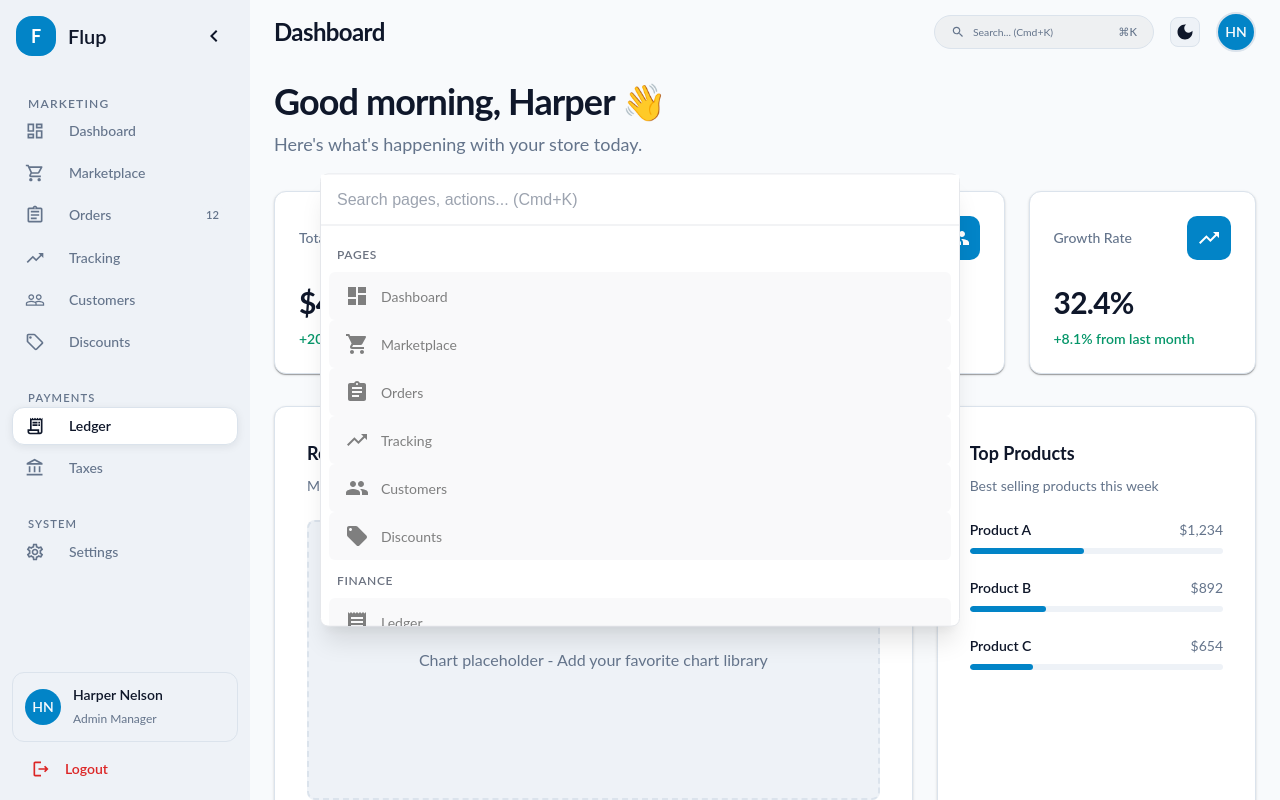
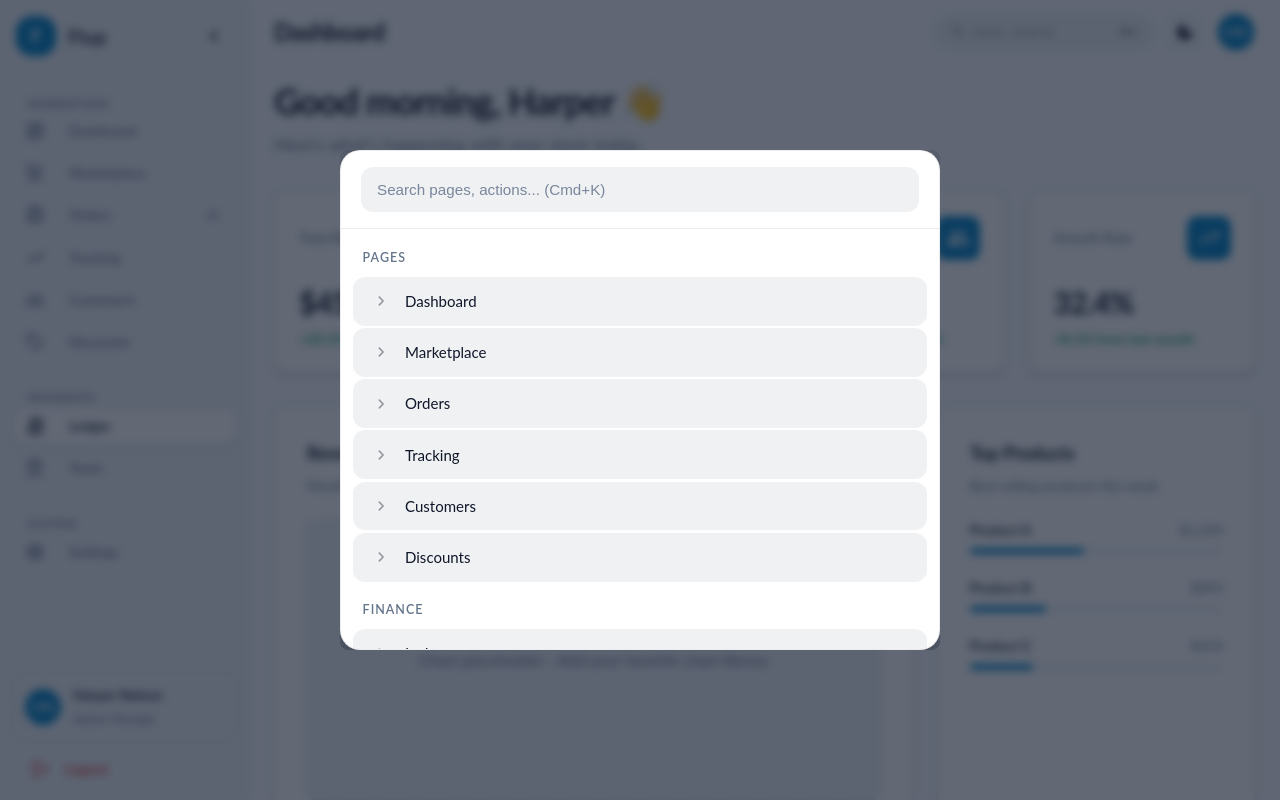
Before and after one commit to SatriyoRizkyansah/sr-template, a React (Vite) app: page /ledger in a window 1280 px wide. Both pictures are taken after a click on the element "⌘K". Shown: the top 800 px of the page. Built offline with nearby package versions, Linux system fonts and the light colour scheme.

Commit message:
feat: Refactor CommandPalette component to use MUI Dialog; enhance styling and structure for improved usability

```diff
--- a/src/components/CommandPalette.css
+++ b/src/components/CommandPalette.css
@@ -1,157 +1,107 @@
-.cmdk-wrapper {
+.command-dialog {
+  width: 100%;
+  border-radius: 20px;
+  background: var(--card);
+  border: 1px solid rgba(15, 23, 42, 0.08);
+  box-shadow:
+    0 20px 80px rgba(15, 23, 42, 0.35),
+    0 8px 20px rgba(15, 23, 42, 0.2);
   overflow: hidden;
+}
+
+.command-root {
+  display: flex;
+  flex-direction: column;
   width: 100%;
 }
 
-/* Dialog Styling */
-[cmdk-root] {
-  position: fixed;
-  top: 50%;
-  left: 50%;
-  transform: translate(-50%, -50%);
-  width: 90vw;
-  max-width: 640px;
-  border-radius: 8px;
-  background: #ffffff;
-  border: 1px solid #e5e7eb;
-  box-shadow: 0 20px 25px -5px rgba(0, 0, 0, 0.1), 0 10px 10px -5px rgba(0, 0, 0, 0.04);
-  z-index: 9999;
-  animation: slideIn 0.2s cubic-bezier(0.4, 0, 0.2, 1);
+.command-input-wrapper {
+  padding: 1rem 1.25rem;
+  border-bottom: 1px solid rgba(15, 23, 42, 0.08);
 }
 
-@keyframes slideIn {
-  from {
-    opacity: 0;
-    transform: translate(-50%, -48%);
-  }
-  to {
-    opacity: 1;
-    transform: translate(-50%, -50%);
-  }
+.command-input {
+  width: 100%;
+  border: none;
+  outline: none;
+  background: rgba(71, 85, 105, 0.08);
+  color: var(--foreground);
+  font-size: 0.95rem;
+  font-weight: 500;
+  padding: 0.9rem 1rem;
+  border-radius: 12px;
 }
 
-/* Dialog Overlay */
-[cmdk-dialog-overlay] {
-  position: fixed;
-  inset: 0;
-  z-index: 9998;
-  background: rgba(0, 0, 0, 0.5);
-  animation: fadeIn 0.2s ease;
+.command-input::placeholder {
+  color: var(--muted-foreground);
+  opacity: 0.85;
 }
 
-@keyframes fadeIn {
-  from {
-    opacity: 0;
-  }
-  to {
-    opacity: 1;
-  }
+.command-list {
+  max-height: 420px;
+  overflow-y: auto;
+  padding: 0.5rem 0.75rem 1rem;
 }
 
-/* Input Styling */
-.cmdk-input {
-  width: 100%;
-  padding: 1rem;
-  border: none;
-  background: #ffffff;
-  color: #000000;
-  font-size: 1rem;
-  font-weight: 500;
-  outline: none;
-  border-bottom: 1px solid #e5e7eb;
-}
-
-.cmdk-input::placeholder {
-  color: #9ca3af;
-}
-
-/* List Styling */
-.cmdk-list {
-  max-height: 400px;
-  overflow-y: auto;
-  padding: 0.5rem 0;
-}
-
-/* Scrollbar Styling */
-.cmdk-list::-webkit-scrollbar {
+.command-list::-webkit-scrollbar {
   width: 6px;
 }
 
-.cmdk-list::-webkit-scrollbar-track {
-  background: transparent;
+.command-list::-webkit-scrollbar-thumb {
+  background: rgba(148, 163, 184, 0.6);
+  border-radius: 999px;
 }
 
-.cmdk-list::-webkit-scrollbar-thumb {
-  background: #d1d5db;
-  border-radius: 3px;
+.command-group {
+  padding: 0.35rem 0;
 }
 
-.cmdk-list::-webkit-scrollbar-thumb:hover {
-  background: #9ca3af;
+.command-heading {
+  font-size: 0.78rem;
+  letter-spacing: 0.08em;
+  text-transform: uppercase;
+  color: var(--muted-foreground);
+  font-weight: 600;
+  padding: 0.4rem 0.6rem;
 }
 
-/* Group Styling */
-[cmdk-group] {
-  overflow: hidden;
-  padding: 0;
+.command-item {
+  display: flex;
+  align-items: center;
+  gap: 0.65rem;
+  padding: 0.65rem 0.85rem;
+  margin: 0.15rem 0;
+  border-radius: 12px;
+  color: var(--foreground);
+  font-size: 0.94rem;
+  cursor: pointer;
+  transition:
+    background-color 0.15s ease,
+    color 0.15s ease;
 }
 
-[cmdk-group-heading] {
-  px: 1rem;
-  py: 0.75rem;
-  color: #6b7280;
-  font-size: 0.75rem;
-  font-weight: 600;
-  letter-spacing: 0.05em;
-  text-transform: uppercase;
-  padding: 0.75rem 1rem 0.5rem 1rem;
+.command-item[data-selected],
+.command-item:hover {
+  background-color: rgba(15, 23, 42, 0.06);
+  color: var(--foreground);
 }
 
-/* Item Styling */
-.cmdk-item,
-[cmdk-item] {
-  position: relative;
-  display: flex;
+.command-arrow {
+  display: inline-flex;
   align-items: center;
-  gap: 0.75rem;
-  padding: 0.75rem 1rem;
-  margin: 0 0.5rem;
-  border-radius: 6px;
-  cursor: pointer;
-  color: #000000;
-  font-size: 0.875rem;
-  user-select: none;
-  transition: all 0.15s ease;
+  justify-content: center;
+  width: 28px;
+  height: 28px;
+  color: rgba(15, 23, 42, 0.4);
 }
 
-[cmdk-item][data-selected] {
-  background: #f3f4f6;
-  color: #000000;
+.command-item-label {
+  flex: 1;
 }
 
-[cmdk-item][data-disabled] {
-  pointer-events: none;
-  opacity: 0.5;
-}
-
-.cmdk-item:hover:not([data-disabled]),
-[cmdk-item]:hover:not([data-disabled]) {
-  background: #f3f4f6;
-  color: #000000;
-}
-
-/* Icon Styling */
-.cmdk-icon {
-  width: 18px;
-  height: 18px;
-  flex-shrink: 0;
-  color: #000000;
-}
-
-/* Empty State */
-[cmdk-empty] {
+.command-empty {
   padding: 2rem 1rem;
   text-align: center;
-  color: #9ca3af;
-  font-size: 0.875rem;
+  color: var(--muted-foreground);
+  font-size: 0.9rem;
 }
--- a/src/components/CommandPalette.tsx
+++ b/src/components/CommandPalette.tsx
@@ -1,20 +1,9 @@
 import React from "react";
 import { Command } from "cmdk";
 import { useNavigate } from "react-router-dom";
+import { Dialog, DialogContent, Box } from "@mui/material";
 import { useTheme } from "../theme/useTheme";
-import {
-  Dashboard as DashboardIcon,
-  ShoppingCart as MarketplaceIcon,
-  Assignment as OrdersIcon,
-  TrendingUp as TrackingIcon,
-  People as CustomersIcon,
-  LocalOffer as DiscountsIcon,
-  Receipt as LedgerIcon,
-  AccountBalance as TaxesIcon,
-  Settings as SettingsIcon,
-  DarkMode as DarkModeIcon,
-  LightMode as LightModeIcon,
-} from "@mui/icons-material";
+import { KeyboardArrowRightRounded as ArrowIcon } from "@mui/icons-material";
 import "./CommandPalette.css";
 
 interface CommandPaletteProps {
@@ -23,13 +12,16 @@ interface CommandPaletteProps {
 }
 
 const CommandPalette: React.FC<CommandPaletteProps> = ({ isOpen: externalOpen, onOpenChange }) => {
-  const [open, setOpen] = React.useState(false);
+  const [internalOpen, setInternalOpen] = React.useState(false);
   const navigate = useNavigate();
   const { mode, toggleColorMode } = useTheme();
+  const inputRef = React.useRef<HTMLInputElement>(null);
 
-  const currentOpen = externalOpen !== undefined ? externalOpen : open;
+  const currentOpen = externalOpen !== undefined ? externalOpen : internalOpen;
   const setCurrentOpen = (newOpen: boolean) => {
-    setOpen(newOpen);
+    if (externalOpen === undefined) {
+      setInternalOpen(newOpen);
+    }
     onOpenChange?.(newOpen);
   };
 
@@ -51,75 +43,125 @@ const CommandPalette: React.FC<CommandPaletteProps> = ({ isOpen: externalOpen, o
     setCurrentOpen(false);
   };
 
+  React.useEffect(() => {
+    if (currentOpen) {
+      requestAnimationFrame(() => {
+        inputRef.current?.focus();
+      });
+    }
+  }, [currentOpen]);
+
+  const commandSections = [
+    {
+      heading: "Pages",
+      items: [
+        { label: "Dashboard", path: "/dashboard", keywords: ["home", "dashboard", "overview"] },
+        { label: "Marketplace", path: "/marketplace", keywords: ["shop", "marketplace", "store"] },
+        { label: "Orders", path: "/orders", keywords: ["order", "orders", "purchases"] },
+        { label: "Tracking", path: "/tracking", keywords: ["track", "tracking", "shipment"] },
+        { label: "Customers", path: "/customers", keywords: ["customer", "customers", "users", "people"] },
+        { label: "Discounts", path: "/discounts", keywords: ["discount", "discounts", "promo", "offer"] },
+      ],
+    },
+    {
+      heading: "Finance",
+      items: [
+        { label: "Ledger", path: "/ledger", keywords: ["ledger", "accounting", "books"] },
+        { label: "Taxes", path: "/taxes", keywords: ["tax", "taxes", "finance"] },
+      ],
+    },
+    {
+      heading: "Components",
+      items: [{ label: "Settings", path: "/settings", keywords: ["setting", "settings", "config", "configuration"] }],
+    },
+  ];
+
+  const renderCommandItem = (item: { label: string; keywords: string[]; action: () => void; value: string }) => {
+    const handleAction = () => {
+      item.action();
+    };
+
+    return (
+      <Command.Item
+        key={item.value}
+        value={item.value}
+        keywords={item.keywords}
+        className="command-item"
+        onSelect={handleAction}
+        onPointerDown={(event) => {
+          event.preventDefault();
+          handleAction();
+        }}
+      >
+        <span className="command-arrow">
+          <ArrowIcon fontSize="small" />
+        </span>
+        <span className="command-item-label">{item.label}</span>
+      </Command.Item>
+    );
+  };
+
   return (
-    <Command.Dialog open={currentOpen} onOpenChange={setCurrentOpen}>
-      <div className="cmdk-wrapper">
-        <Command.Input placeholder="Search pages, actions... (Cmd+K)" className="cmdk-input" />
-        <Command.List className="cmdk-list">
-          <Command.Empty>No results found.</Command.Empty>
+    <Dialog
+      open={currentOpen}
+      onClose={() => setCurrentOpen(false)}
+      fullWidth
+      maxWidth="sm"
+      slotProps={{
+        backdrop: {
+          sx: {
+            backgroundColor: "rgba(15, 23, 42, 0.65)",
+            backdropFilter: "blur(4px)",
+          },
+        },
+        paper: {
+          sx: {
+            background: "transparent",
+            boxShadow: "none",
+          },
+        },
+      }}
+    >
+      <DialogContent sx={{ p: 0 }}>
+        <Box className="command-dialog">
+          <Command label="Global command menu" className="command-root">
+            <div className="command-input-wrapper">
+              <Command.Input ref={inputRef} autoFocus placeholder="Search pages, actions... (Cmd+K)" className="command-input" />
+            </div>
+            <Command.List className="command-list">
+              <Command.Empty className="command-empty">No results found.</Command.Empty>
 
-          <Command.Group heading="Pages" className="cmdk-group">
-            <Command.Item onSelect={() => handleNavigation("/dashboard")} keywords={["home", "dashboard", "overview"]} value="dashboard" className="cmdk-item">
-              <DashboardIcon className="cmdk-icon" />
-              Dashboard
-            </Command.Item>
-            <Command.Item onSelect={() => handleNavigation("/marketplace")} keywords={["shop", "marketplace", "store"]} value="marketplace" className="cmdk-item">
-              <MarketplaceIcon className="cmdk-icon" />
-              Marketplace
-            </Command.Item>
-            <Command.Item onSelect={() => handleNavigation("/orders")} keywords={["order", "orders", "purchases"]} value="orders" className="cmdk-item">
-              <OrdersIcon className="cmdk-icon" />
-              Orders
-            </Command.Item>
-            <Command.Item onSelect={() => handleNavigation("/tracking")} keywords={["track", "tracking", "shipment"]} value="tracking" className="cmdk-item">
-              <TrackingIcon className="cmdk-icon" />
-              Tracking
-            </Command.Item>
-            <Command.Item onSelect={() => handleNavigation("/customers")} keywords={["customer", "customers", "users", "people"]} value="customers" className="cmdk-item">
-              <CustomersIcon className="cmdk-icon" />
-              Customers
-            </Command.Item>
-            <Command.Item onSelect={() => handleNavigation("/discounts")} keywords={["discount", "discounts", "promo", "offer"]} value="discounts" className="cmdk-item">
-              <DiscountsIcon className="cmdk-icon" />
-              Discounts
-            </Command.Item>
-          </Command.Group>
+              {commandSections.map((section) => (
+                <Command.Group key={section.heading} className="command-group">
+                  <div className="command-heading">{section.heading}</div>
+                  {section.items.map((item) =>
+                    renderCommandItem({
+                      label: item.label,
+                      keywords: item.keywords,
+                      value: item.label.toLowerCase(),
+                      action: () => handleNavigation(item.path),
+                    }),
+                  )}
+                </Command.Group>
+              ))}
 
-          <Command.Group heading="Finance" className="cmdk-group">
-            <Command.Item onSelect={() => handleNavigation("/ledger")} keywords={["ledger", "accounting", "books"]} value="ledger" className="cmdk-item">
-              <LedgerIcon className="cmdk-icon" />
-              Ledger
-            </Command.Item>
-            <Command.Item onSelect={() => handleNavigation("/taxes")} keywords={["tax", "taxes", "finance"]} value="taxes" className="cmdk-item">
-              <TaxesIcon className="cmdk-icon" />
-              Taxes
-            </Command.Item>
-          </Command.Group>
-
-          <Command.Group heading="Settings" className="cmdk-group">
-            <Command.Item onSelect={() => handleNavigation("/settings")} keywords={["setting", "settings", "config", "configuration"]} value="settings" className="cmdk-item">
-              <SettingsIcon className="cmdk-icon" />
-              Settings
-            </Command.Item>
-          </Command.Group>
-
-          <Command.Group heading="Theme" className="cmdk-group">
-            <Command.Item
-              onSelect={() => {
-                toggleColorMode();
-                setCurrentOpen(false);
-              }}
-              keywords={["theme", "mode", "dark", "light"]}
-              value="theme"
-              className="cmdk-item"
-            >
-              {mode === "dark" ? <LightModeIcon className="cmdk-icon" /> : <DarkModeIcon className="cmdk-icon" />}
-              Toggle {mode === "dark" ? "Light" : "Dark"} Mode
-            </Command.Item>
-          </Command.Group>
-        </Command.List>
-      </div>
-    </Command.Dialog>
+              <Command.Group className="command-group">
+                <div className="command-heading">Theme</div>
+                {renderCommandItem({
+                  label: `Toggle ${mode === "dark" ? "Light" : "Dark"} Mode`,
+                  keywords: ["theme", "mode", "dark", "light"],
+                  value: "theme-toggle",
+                  action: () => {
+                    toggleColorMode();
+                    setCurrentOpen(false);
+                  },
+                })}
+              </Command.Group>
+            </Command.List>
+          </Command>
+        </Box>
+      </DialogContent>
+    </Dialog>
   );
 };
 
```
